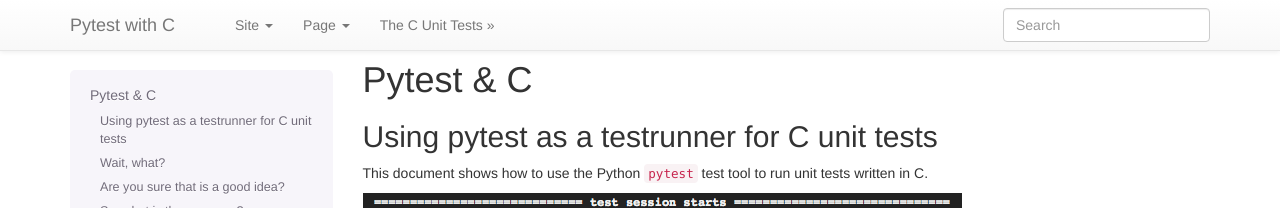
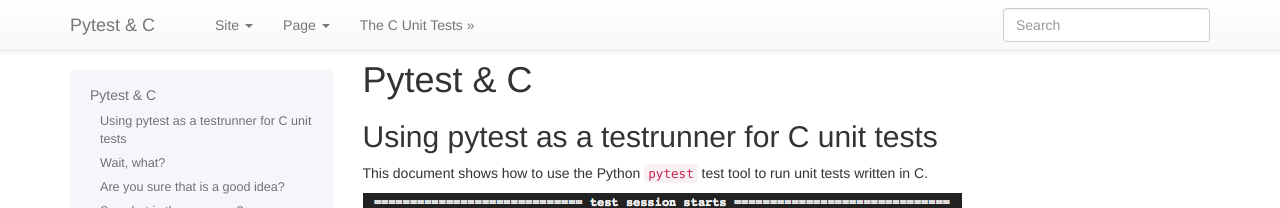
Before and after one commit to jmcnamara/pytest_c_testrunner, a Sphinx documentation site: the page built from docs/source/index.rst, in a window 1280 px wide. Shown: the top 208 px of the page. Built offline with Sphinx 7.4.7, drawn with Linux system fonts in a browser that asks for light colours.

Commit message:
Doc updates.

```diff
--- a/docs/source/conf.py
+++ b/docs/source/conf.py
@@ -40,7 +40,7 @@
 master_doc = 'index'
 
 # General information about the project.
-project = u'Pytest with C'
+project = u'Pytest & C'
 copyright = u'2014, John McNamara'
 
 # The version info for the project you're documenting, acts as replacement for
@@ -108,7 +108,7 @@
 
 # The name for this set of Sphinx documents.  If None, it defaults to
 # "<project> v<release> documentation".
-html_title = "Pytest with C"
+html_title = "Pytest & C"
 
 # A shorter title for the navigation bar.  Default is the same as html_title.
 # html_short_title = None
@@ -190,7 +190,7 @@
 # Grouping the document tree into LaTeX files. List of tuples
 # (source start file, target name, title, author, documentclass [howto/manual]).
 latex_documents = [
-  ('index', 'PyTestCTestRunner.tex', u'Pytest with C',
+  ('index', 'PyTestCTestRunner.tex', u'Pytest & C',
    u'John McNamara', 'manual'),
 ]
 
@@ -220,7 +220,7 @@
 # One entry per manual page. List of tuples
 # (source start file, name, description, authors, manual section).
 man_pages = [
-    ('index', 'PyTestCTestRunner', u'Pytest with C',
+    ('index', 'PyTestCTestRunner', u'Pytest & C',
      [u'John McNamara'], 1)
 ]
 
@@ -234,7 +234,7 @@
 # (source start file, target name, title, author,
 #  dir menu entry, description, category)
 texinfo_documents = [
-  ('index', 'PyTestCTestRunner', u'Pytest with C',
+  ('index', 'PyTestCTestRunner', u'Pytest & C',
    u'John McNamara', 'PyTestCTestRunner', 'One line description of project.',
    'Miscellaneous'),
 ]
```
